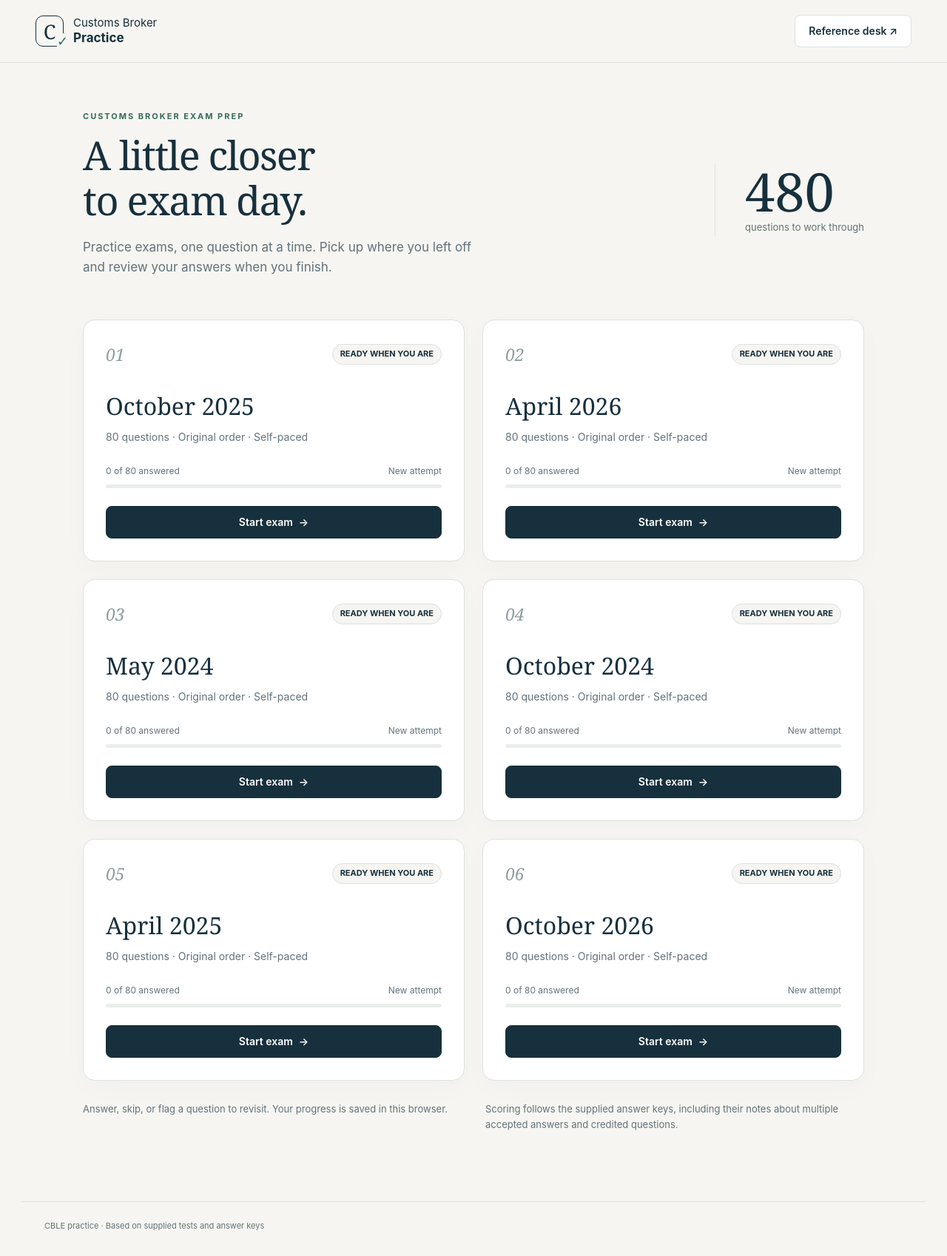
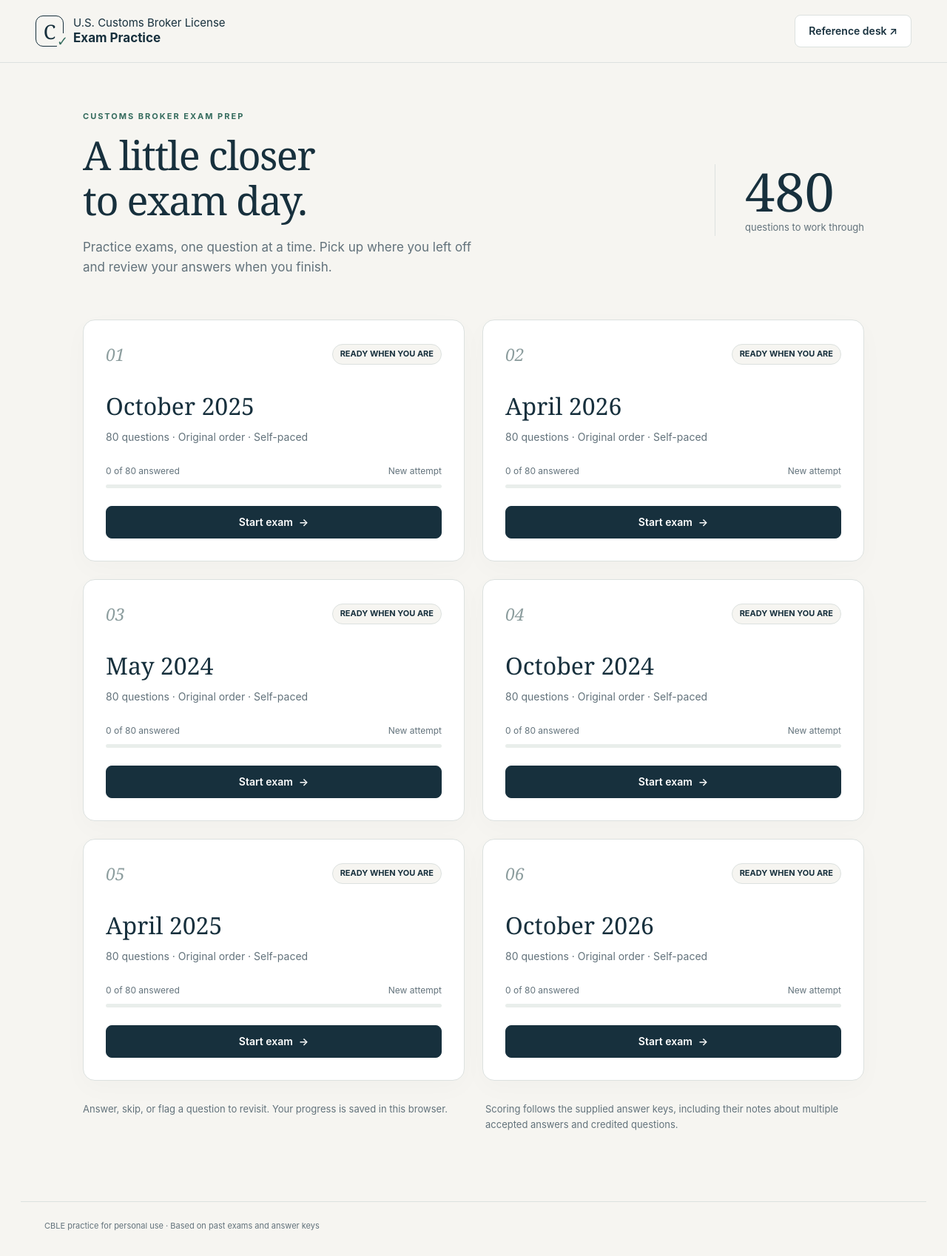
Before and after one commit to dejulo391242/cblepractice, a plain HTML site: page index.html in a window 1280 px wide. Shown: the whole page at 74% size. Drawn offline with Linux system fonts and the light colour scheme.

Commit message:
Update index.html

```diff
--- a/index.html
+++ b/index.html
@@ -2,16 +2,16 @@
 <html lang="en">
 <head>
 <meta charset="UTF-8"><meta name="viewport" content="width=device-width, initial-scale=1">
-<title>Customs Broker Practice</title>
+<title>U.S. Customs Broker License Exam Practice</title>
 <meta name="description" content="Practice customs broker exams, with saved progress and answer review.">
 <link rel="stylesheet" href="style.css">
 <script src="app.js" defer></script>
 </head>
 <body>
-<header class="site-header"><a class="brand" href="./" aria-label="Customs Broker Practice home"><span class="brand-icon" aria-hidden="true">C<span>✓</span></span><span>Customs Broker <b>Practice</b></span></a><a class="button secondary reference-link" href="references.html" target="cbleReferences">Reference desk ↗</a></header>
+<header class="site-header"><a class="brand" href="./" aria-label="U.S. Customs Broker License Exam Practice home"><span class="brand-icon" aria-hidden="true">C<span>✓</span></span><span>U.S. Customs Broker License <b>Exam Practice</b></span></a><a class="button secondary reference-link" href="references.html" target="cbleReferences">Reference desk ↗</a></header>
 <div id="save-warning" role="alert" hidden>Browser storage is unavailable. Keep this tab open to retain your answers.</div>
 <main id="app"><div class="loading" role="status">Loading your practice exams…</div></main>
 <dialog id="confirm-dialog"><div class="dialog-content"><p class="eyebrow">PRACTICE EXAM</p><h2 id="confirm-title"></h2><p id="confirm-message"></p><div class="dialog-actions"><button id="confirm-cancel" class="button secondary">Keep working</button><button id="confirm-yes" class="button primary">Submit exam</button></div></div></dialog>
 <dialog id="exhibit-dialog"><div class="exhibit-toolbar"><strong id="exhibit-title">Source document</strong><a id="exhibit-original" target="_blank" rel="noopener">Open full image ↗</a><button id="exhibit-close" class="button secondary">Close</button></div><div class="exhibit-scroll"><img id="exhibit-image" alt="Full source document"></div></dialog>
-<footer class="site-footer">CBLE practice · Based on supplied tests and answer keys</footer>
+<footer class="site-footer">CBLE practice for personal use · Based on past exams and answer keys</footer>
 </body></html>
```
